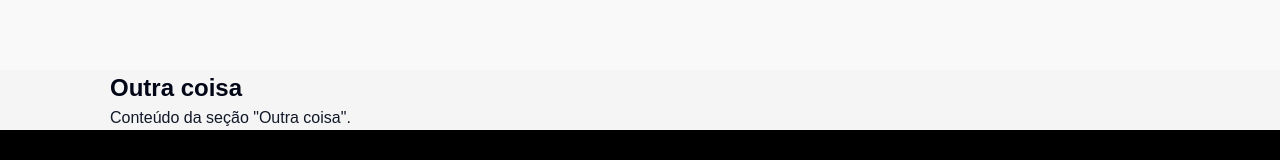
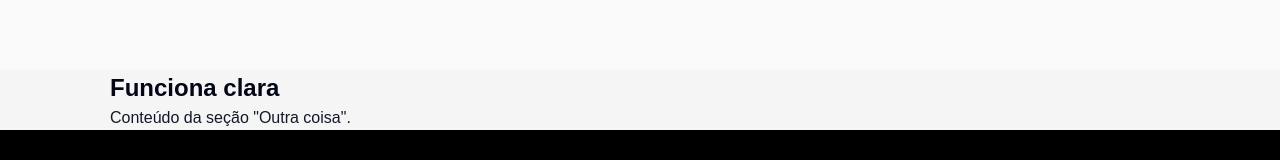
Before and after one commit to Marlon99henrique/site-cassiane, a plain HTML site: page index.html in a window 1280 px wide. Shown: the part 3391-3551 px from the top of the page. Drawn offline with Linux system fonts and the light colour scheme.

Commit message:
Testar site

```diff
--- a/index.html
+++ b/index.html
@@ -261,7 +261,7 @@
     <!-- ===== SEÇÃO OUTRA COISA ===== -->
     <section id="outra-coisa" class="outra-coisa">
         <div class="container">
-            <h2>Outra coisa</h2>
+            <h2>Funciona clara</h2>
             <p>Conteúdo da seção "Outra coisa".</p>
         </div>
     </section>
@@ -338,5 +338,6 @@
 
 
 
+
 </body>
 </html>
```
